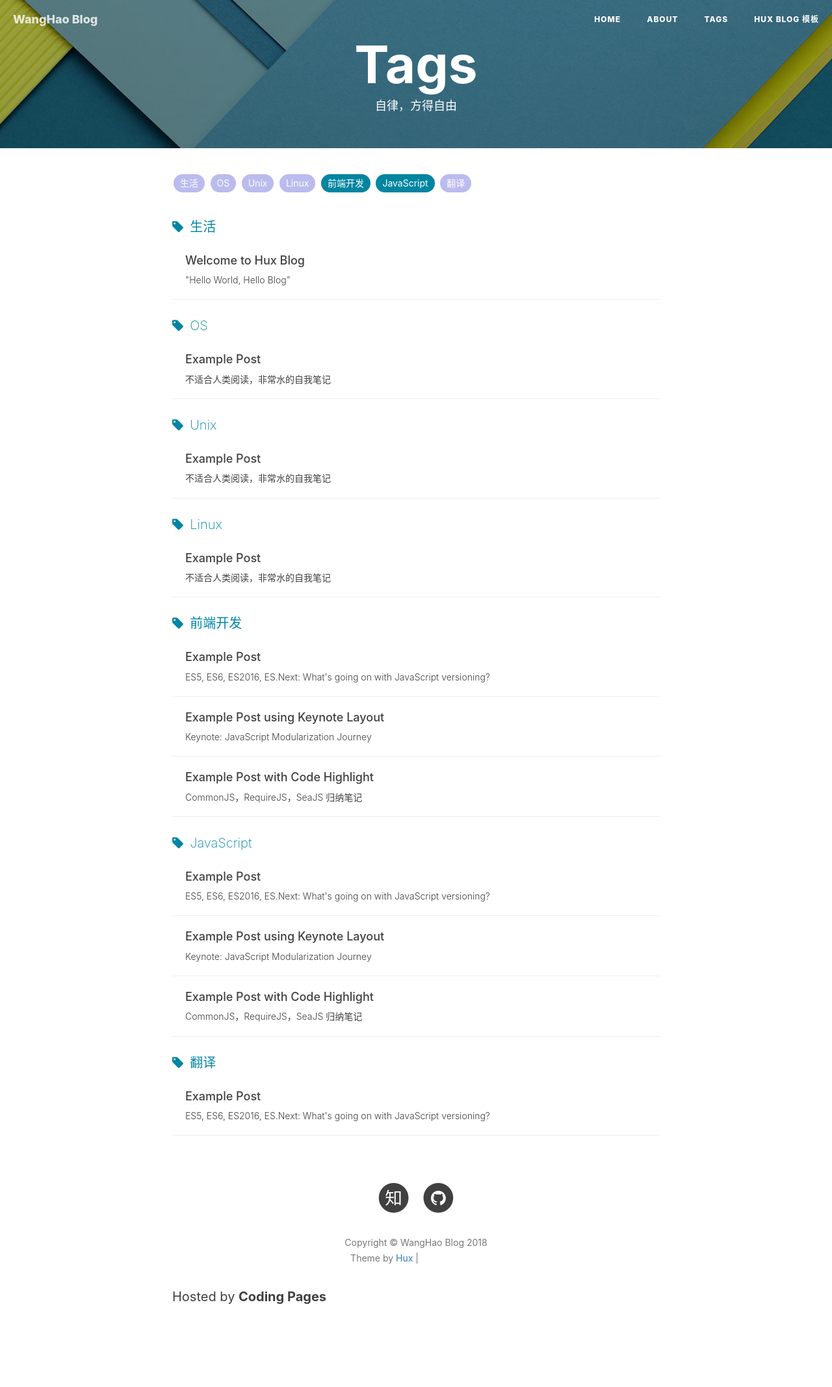
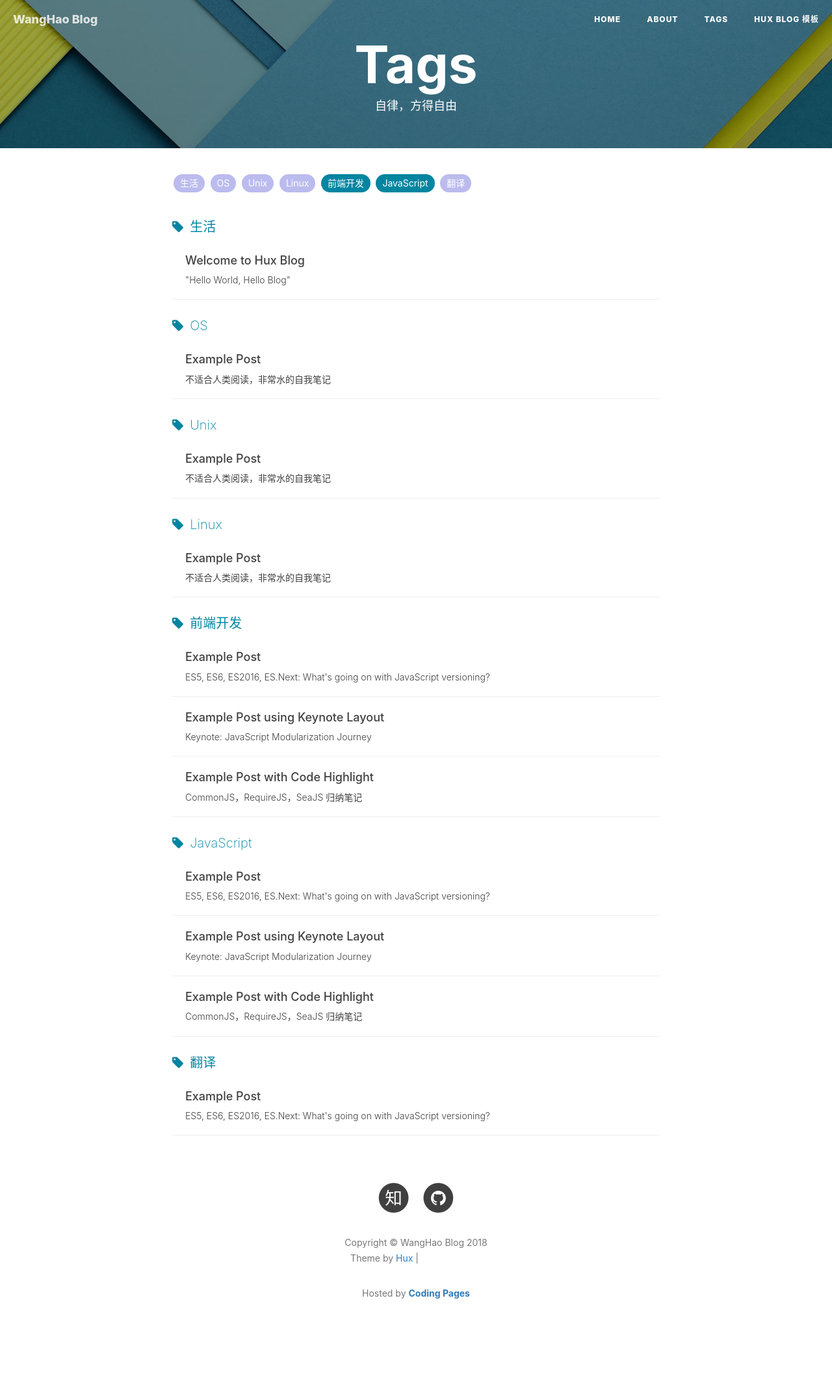
Before and after one commit to blackjuly/wanghao.io, a Jekyll site: the page built from tags.html, in a window 1280 px wide. Shown: the whole page at 65% size. Built offline with Jekyll 4.4.1, drawn with Linux system fonts in a browser that asks for light colours; nearby versions of some CDN libraries; comment, search, counter and statistics services are not loaded; after the commit the page ends 2094 px from its top, so only the background shows below that; grey boxes are pictures that could not be loaded.

Commit message:
update footer.html

```diff
--- a/_includes/footer.html
+++ b/_includes/footer.html
@@ -79,7 +79,7 @@
                         src="https://ghbtns.com/github-btn.html?user=huxpro&repo=huxpro.github.io&type=star&count=true" >
                     </iframe>
                 </p>
-                <p>Hosted by <a href="https://pages.coding.me" style="font-weight: bold">Coding Pages</a></p>
+                <p class="copyright text-muted">Hosted by <a href="https://pages.coding.me" style="font-weight: bold">Coding Pages</a></p>
             </div>
         </div>
     </div>
```
